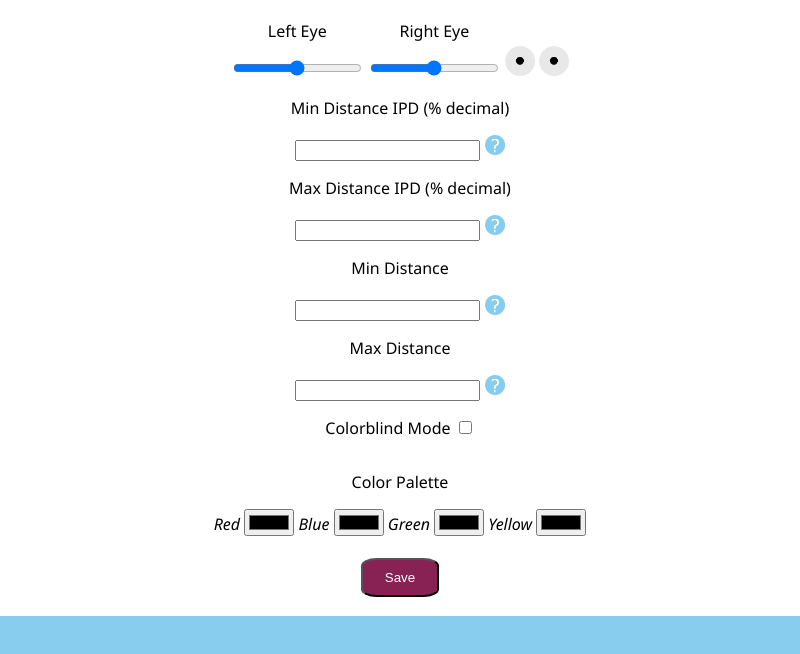
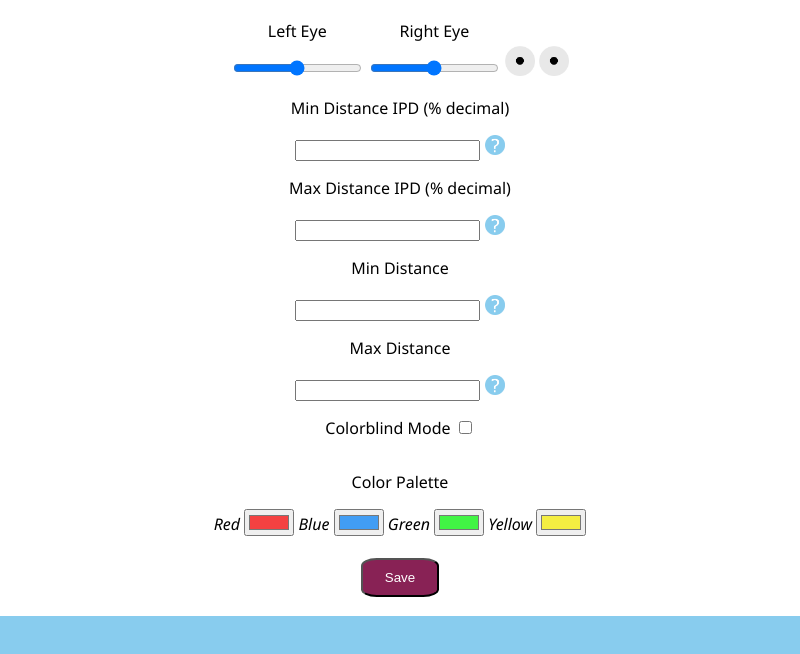
Before and after one commit to TristanDamron/Pupil-Settings-Menu, an Electron app: page index.html in a window 800 px wide. Shown: the part 104-758 px from the top of the page. Drawn offline with nearby package versions, Linux system fonts and the light colour scheme; no server answers.

Commit message:
Added default color palette values.

```diff
--- a/index.html
+++ b/index.html
@@ -132,16 +132,16 @@
 
                 <p>Color Palette</p>
                 <i>Red</i>
-                <input type="color" name="red">
+                <input type="color" value="#f44141" name="red">
 
                 <i>Blue</i>
-                <input type="color" name="blue">
+                <input type="color" value="#419df4" name="blue">
 
                 <i>Green</i>
-                <input type="color" name="green">
+                <input type="color" value="#41f444" name="green">
 
                 <i>Yellow</i>
-                <input type="color" name="yellow">
+                <input type="color" value="#f4ee42" name="yellow">
 
 
                 </br></br>
```
